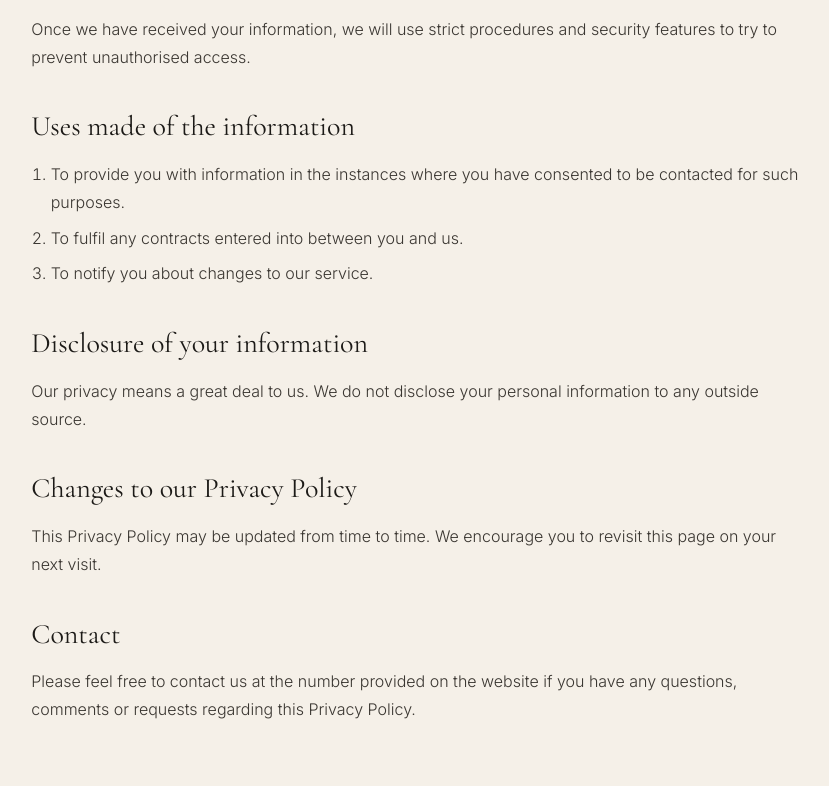
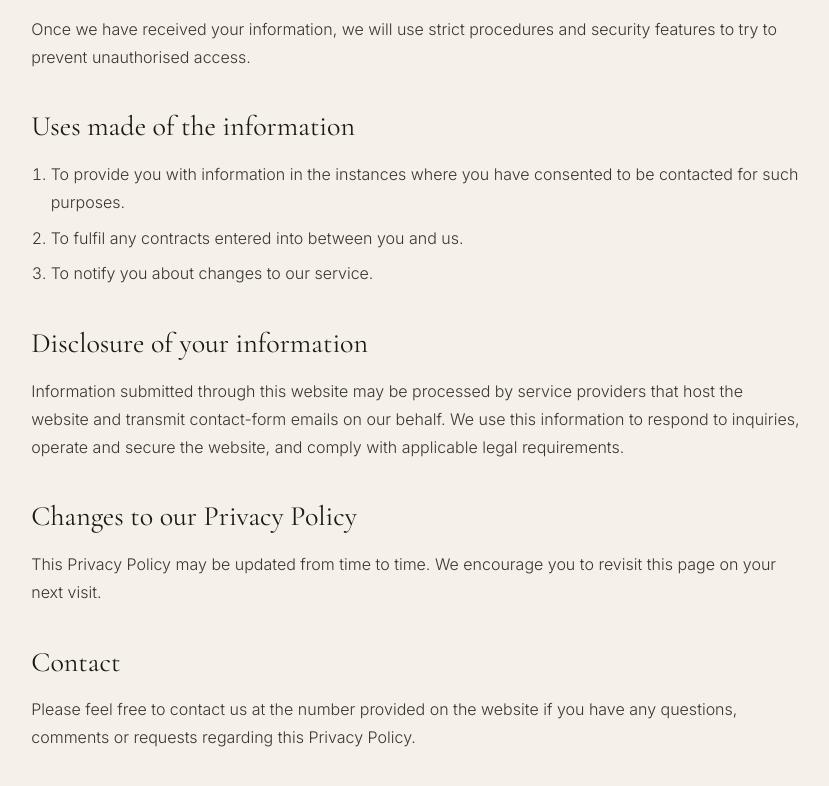
Before and after one commit to Unchainedmindprompts/Living-Dental-Health, a Next.js app: page /privacy in a window 1280 px wide. Shown: the part 1038-1824 px from the top of the page, without its empty margins (222-1051 px from the left). Built offline with nearby package versions, Linux system fonts and the light colour scheme.

Commit message:
Correct privacy policy service-provider disclosure
Replace the inaccurate absolute claim that personal information is never disclosed with wording that matches website hosting and contact-form email processing.

Co-authored-by: Unchainedmindprompts <Unchainedmindprompts@users.noreply.github.com>

```diff
--- a/app/privacy/page.tsx
+++ b/app/privacy/page.tsx
@@ -117,8 +117,7 @@ export default function PrivacyPage() {
 
           <h2 className={h2}>Disclosure of your information</h2>
           <p className={p}>
-            Our privacy means a great deal to us. We do not disclose your
-            personal information to any outside source.
+            Information submitted through this website may be processed by service providers that host the website and transmit contact-form emails on our behalf. We use this information to respond to inquiries, operate and secure the website, and comply with applicable legal requirements.
           </p>
 
           <h2 className={h2}>Changes to our Privacy Policy</h2>
```
